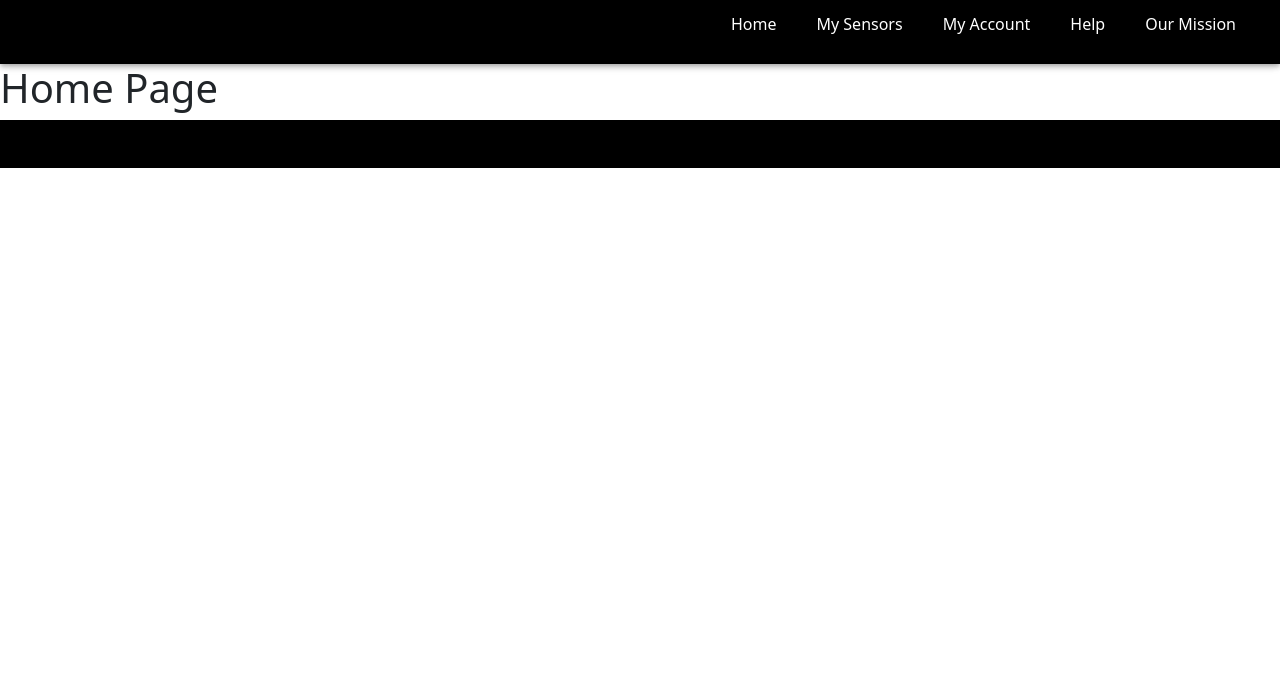
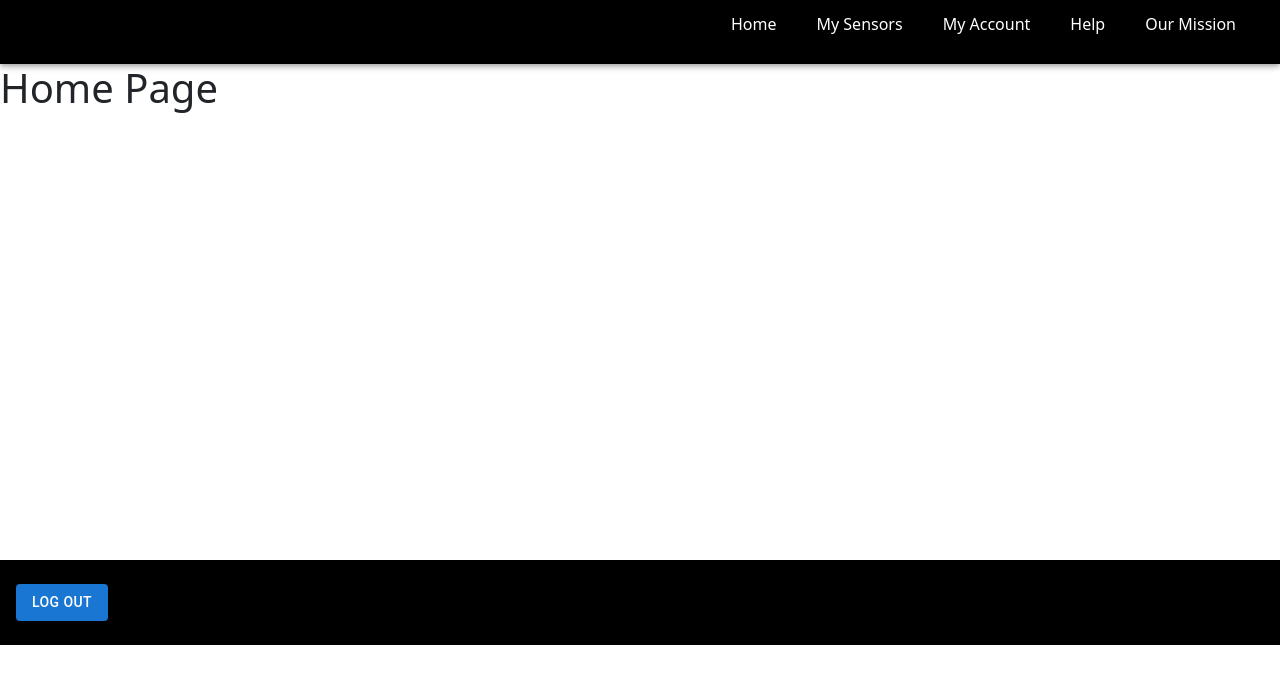
Before and after one commit to Capstone-Projects-2023-Fall/project-garden-sensor-array, a React (Create React App) app in the folder gsa-website/: page /Home in a window 1280 px wide. Shown: the top 684 px of the page. Built offline with nearby package versions, Linux system fonts and the light colour scheme.

Commit message:
added logout component to footer- still not sticking to bottom

```diff
--- a/gsa-website/src/components/Format/Footer.js
+++ b/gsa-website/src/components/Format/Footer.js
@@ -1,22 +1,54 @@
-import React from 'react';
-import { Box, Typography } from "@mui/material";
+import React, { useState, useRef, useEffect, useCallback } from 'react';
+import {Button, Box, Typography, Container, Link, CssBaseline} from '@mui/material';
+import { signOut, getAuth } from "firebase/auth";
+import { auth } from '../../firebase';
+import { useNavigate } from "react-router-dom";
+
+
+
 
 
 
 const Footer = () => {
 
+  const [error, setError] = useState("");
+  const [currentU, setCurrentU] = useState(""); //user who is currently signed in
+  let navigate = useNavigate();
 
 
 
-  return (
-    <>
-    <Box sx={{ textAlign: "center", bgcolor: "black", color: "white", p: 3 }}>
-    </Box>
+  const logOut = async (e) => {
+    e.preventDefault(); //so page doesn't reload after submission
+    setError("");
+
+    signOut(auth).then(() => {
+        //success
+        navigate("/")
+    }).catch((error) => { //error
+        setError(error.message);
+    });
 
 
-    </>
+  }
 
-  )
+
+  return (
+
+      <Box component="main" sx={{display: 'flex', flexDirection: 'column', minHeight: '45vh', backgroundColor: 'rgba(255, 255, 255, 0.5)'}}>
+      <Container  sx={{ mt: 55, mb: 0 }} maxWidth="sm">
+      </Container>
+
+        <Box component="footer" sx={{ py: 3,  px: 2, mt: 'auto', backgroundColor: 'black'}} >
+
+
+            <Box sx={{alignContent: 'center'}}>
+            <Button variant="contained" onClick={logOut} style={{ color: 'white' }}>  Log Out</Button>
+            </Box>
+
+
+        </Box>
+      </Box>
+
+  );
 }
-
-export default Footer
+export default Footer;
```
